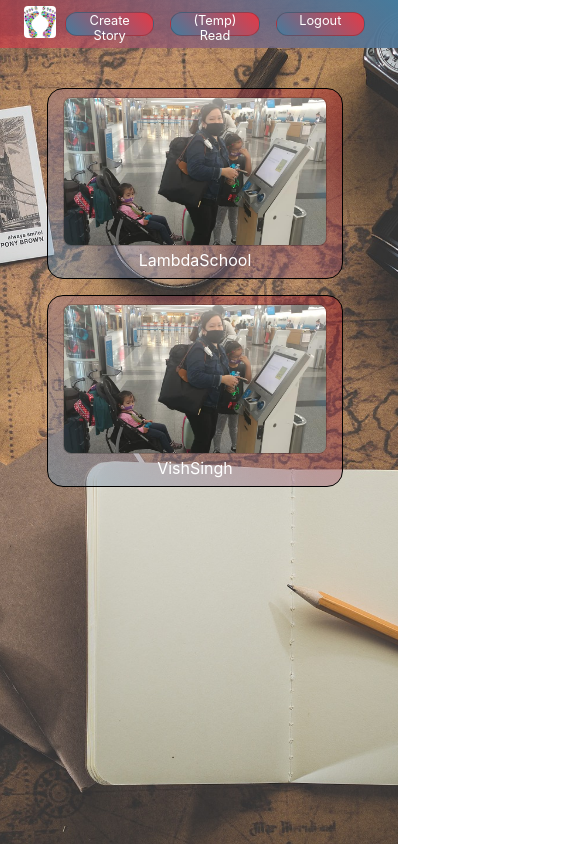
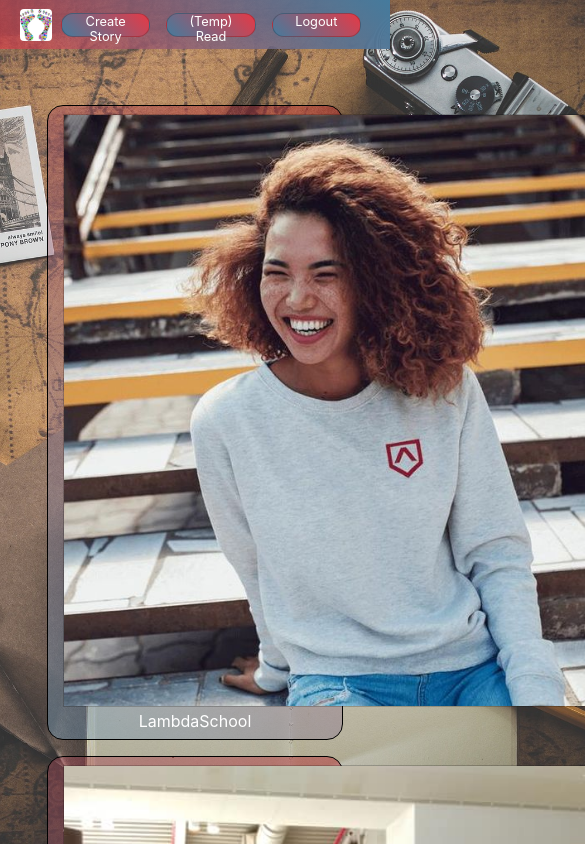
Before and after one commit to bw-ptct-Expat-Journal-4/frontend, a React (Create React App) app: page /gallery in a window 390 px wide. Shown: the top 844 px of the page, 585 px wide, since content can reach past the window. Built offline with nearby package versions, Linux system fonts and the light colour scheme.

Commit message:
made gallery more responsive

```diff
--- a/src/App.css
+++ b/src/App.css
@@ -1,3 +1,14 @@
 .App {
   /* text-align: center; */
 }
+
+.login-button-container {
+  display: flex;
+  justify-content: center;
+  margin: 1rem;
+}
+
+button {
+  margin: .5rem;
+  width: 7rem;
+}
--- a/src/App.js
+++ b/src/App.js
@@ -1,5 +1,5 @@
 import React from 'react';
-// import './App.css';
+import './App.css';
 import Login from './component/Login';
 import Register from './component/Registration';
 import Navbar from './component/Navbar';
@@ -11,7 +11,6 @@ import PrivateRoute from './component/PrivateRoute';
 import { StoriesProvider } from './component/StoriesContext';
 import {
   BrowserRouter as Router,
-  Switch,
   Route,
   Link
 } from "react-router-dom";
@@ -22,12 +21,14 @@ function App() {
       <StoriesProvider>
         <div className="App">
           <Navbar />
-          <Route exact path="/"><Link to="/login"><button>Login</button></Link></Route>
-          <Route exact path="/"><Link to="/register"><button>Register</button></Link></Route>
+          <div className='login-button-container'>
+            <Route exact path="/"><Link to="/login"><button>Login</button></Link></Route>
+            <Route exact path="/"><Link to="/register"><button>Register</button></Link></Route>
+          </div>
           <Route exact path="/login"><Login /></Route>
           <Route exact path="/register"><Register /></Route>
           <PrivateRoute path='/create'><CreateStory /></PrivateRoute>
-          <Route path='/read'><ReadStory /></Route>
+          <Route path='/read/:story'><ReadStory /></Route>
           <Route path='/gallery'><Gallery /></Route>
           <Route path='/user/:name'><UserGallery /></Route>
         </div>
--- a/src/component/Gallery.js
+++ b/src/component/Gallery.js
@@ -1,4 +1,4 @@
-import React, { useContext, useState } from 'react';
+import React, { useContext } from 'react';
 import styled from 'styled-components';
 import { Link } from 'react-router-dom';
 import { StoriesContext } from './StoriesContext';
@@ -13,7 +13,7 @@ const Gallery = () => {
                     <div className='avatar'>
                         <Link to={`/user/${user.username}`}>
                             {/* <img src={user.avatar} alt={user.username}></img> */}
-                            <img src={require(`../img/01-leaving-ny.jpg`)} alt={user.username}></img>
+                            <img src={require(`../img/${user.avatar}`)} alt={user.username}></img>
                         </Link>
                     </div>
                     <div className='user-name'>{user.username}</div>
@@ -36,8 +36,12 @@ const Section = styled.section`
     // background-size: cover;
 
     .user-container {
+        // display: flex;
+        // flex-direction: column;
+        // justify-content: space-between;
+        // align-items: center;
         margin: .5rem;
-        width: 30%;
+        width: 22.5%;
         border: 1px solid black;
         border-radius: 1rem;
         text-align: center;
@@ -62,10 +66,16 @@ const Section = styled.section`
     }
 
     img {
-        width: 100%;
-        border-radius: .5rem;
-        box-sizing: border-box;
+        // width: 100%;
+        // border-radius: .5rem;
+        // box-sizing: border-box;
         border: 1px solid rgb(0, 0, 0, .2);
+        // float: left;
+        width: 20vh;
+        height: 20vh;
+        object-fit: cover;
+        margin-left: auto;
+        margin-right: auto;
     }
 
     .user-name {
@@ -73,15 +83,36 @@ const Section = styled.section`
         margin-bottom: .5rem;
     }
 
+    @media only screen and (max-width: 1200px) {
+        .user-container {
+            width: 30%;
+        }
+
+        img {
+            width: 25vh;
+            height: 25vh;
+        }
+    }
+
     @media only screen and (max-width: 768px) {
         .user-container {
             width: 45%;
         }
+
+        img {
+            width: 35vh;
+            height: 35vh;
+        }
     }
 
-    @media only screen and (max-width: 500px) {
+    @media only screen and (max-width: 576px) {
         .user-container {
             width: 90%;
+        }
+
+        img {
+            width: 70vh;
+            height: 70vh;
         }
     }
 `
--- a/src/component/Navbar.js
+++ b/src/component/Navbar.js
@@ -29,7 +29,8 @@ const Navbar = (props) => {
 
 const Section = styled.section`
     width: 100%;
-    padding: .25rem;
+    padding-top: .25rem;
+    padding-bottom: .25rem;
     background: linear-gradient(45deg, rgb(230, 57, 70, .6), rgb(69, 123, 157));
 
     .navbar-contents {
@@ -42,6 +43,7 @@ const Section = styled.section`
 
     .navbar-logo-box {
         width: 2rem;
+        margin-top: .33rem;
     }
 
     .navbar-logo {
--- a/src/component/UserGallery.js
+++ b/src/component/UserGallery.js
@@ -1,7 +1,7 @@
 import React, { useContext } from 'react';
 import styled from 'styled-components';
 import { StoriesContext } from './StoriesContext';
-import { useParams } from 'react-router-dom';
+import { useParams, Link } from 'react-router-dom';
 
 const UserGallery = (props) => {
     const [users, setUsers] = useContext(StoriesContext);
@@ -17,9 +17,11 @@ const UserGallery = (props) => {
             {storylist.map(item => (
                 <div className='story-container' key={item.storyID}>
                     <div className='story-image'>
-                        <img src={require(`../img/${item.file}`)} alt={item.file}></img>
+                        <Link to={`/read/`}>
+                            <img src={require(`../img/${item.file}`)} alt={item.file}></img>
+                        </Link>
                     </div>
-                    <div className='story-text'>{item.date}</div>
+                    <div className='story-date'>{item.date}</div>
                     <div className='story-text'>{item.desc}</div>
                 </div>
             ))}
@@ -59,6 +61,12 @@ const Section = styled.section`
         box-sizing: border-box;
     }
 
+    .story-date {
+        color: white;
+        padding-left: 1rem;
+        padding-right: 1rem;
+    }
+
     .story-text {
         color: white;
         padding-left: 1rem;
--- a/src/utility/testData.js
+++ b/src/utility/testData.js
@@ -4,7 +4,7 @@ const testData = [
         username: 'LambdaSchool',
         email: 'student@lambdaschool.com',
         password: 'lambda',
-        avatar: '',
+        avatar: 'LambdaSchool.jpg',
         stories: [
             {
                 storyID: 1,
```
Also changed, not shown: src/img/LambdaSchool.jpg (added), src/img/roadtrip.jpg (renamed from src/component/roadtrip.jpg).
